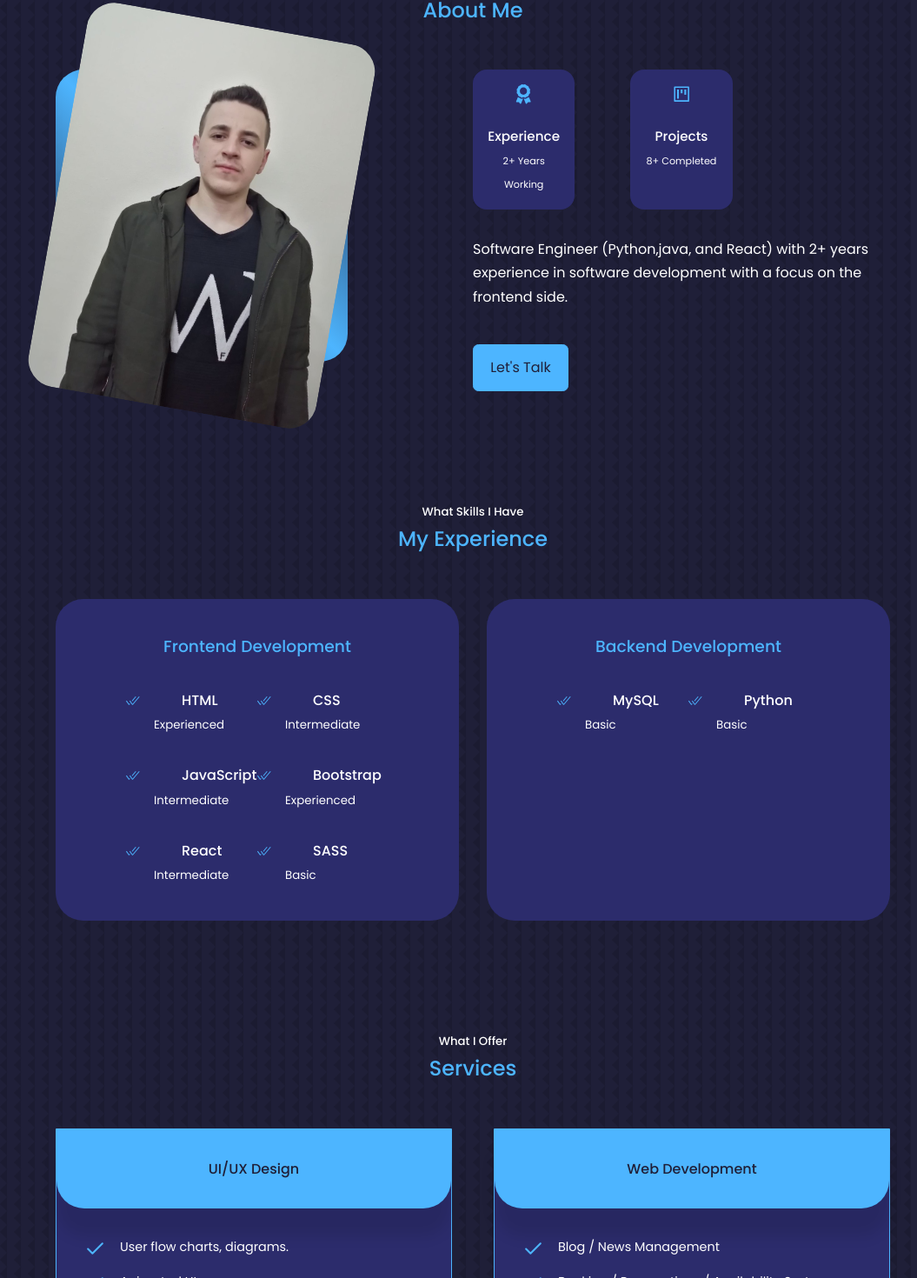
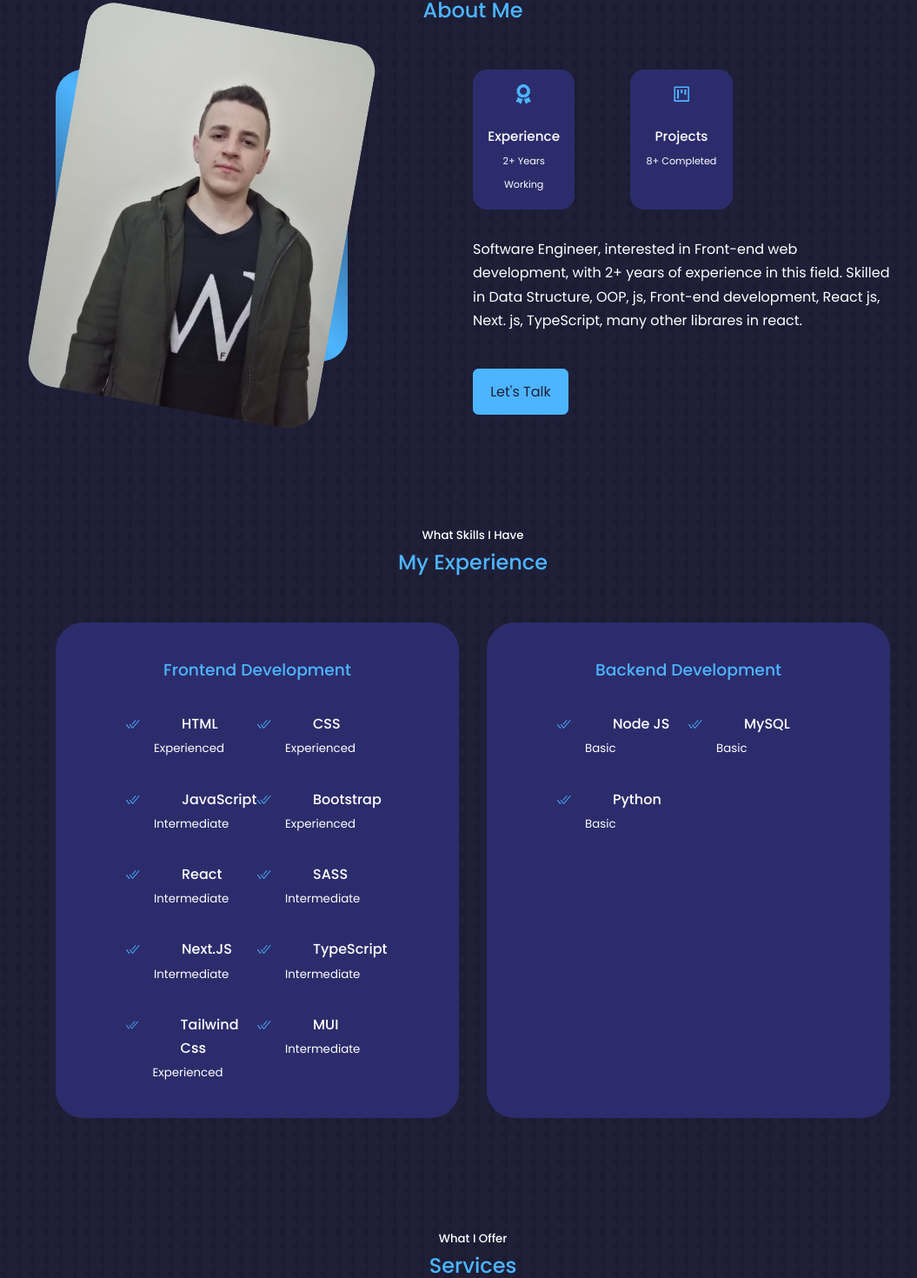
Before and after one commit to Alifouanne/my-portfolio, a React (Create React App) app: page / in a window 1280 px wide. Shown: the part 1279-2749 px from the top of the page at 87% size, without its empty margins (96-1151 px from the left). Built offline with nearby package versions, Linux system fonts and the light colour scheme.

Commit message:
some updates on carrer

```diff
--- a/src/components/Qualification/Qualification.jsx
+++ b/src/components/Qualification/Qualification.jsx
@@ -1,4 +1,4 @@
-import React from 'react'
+import React from "react";
 import { AiFillSafetyCertificate } from "react-icons/ai";
 import { BsCalendarDate } from "react-icons/bs";
 import { FaUserGraduate } from "react-icons/fa";
@@ -6,86 +6,103 @@ import { GiGraduateCap } from "react-icons/gi";
 import { TbCertificate } from "react-icons/tb";
 import "./Qualification.css";
 
-
 const Qualification = () => {
   return (
-        <section id='qualification'>
+    <section id="qualification">
       <h5>My personal journey</h5>
       <h2>Qualification</h2>
       <div className="container qualification__container">
         <div className="qualification__eduction">
-                    <div className='qualification__head'>
-                        <FaUserGraduate className='qualification__icon' />
+          <div className="qualification__head">
+            <FaUserGraduate className="qualification__icon" />
             <h3>Education</h3>
           </div>
           <div className="education__content">
-                        <article className='education__detail'>
-                            <div className='education__1'>
-                                <GiGraduateCap className='education__icon' />
+            <article className="education__detail">
+              <div className="education__1">
+                <GiGraduateCap className="education__icon" />
+
+                <h2>Master's in web science</h2>
+              </div>
+              <h3>Syria, Homs, Syrian Virtual University</h3>
+              <div className="date">
+                <BsCalendarDate className="education__date" />
+                <h4>2023 - now</h4>
+              </div>
+            </article>
+            <article className="education__detail">
+              <div className="education__1">
+                <GiGraduateCap className="education__icon" />
 
                 <h2>Bachelor In Software Engineering</h2>
-
               </div>
               <h3>Syria, Homs, Al-Baath University</h3>
               <div className="date">
-                                <BsCalendarDate className='education__date' />
+                <BsCalendarDate className="education__date" />
                 <h4>2015 - 2021</h4>
               </div>
             </article>
           </div>
         </div>
         <div className="qualification__cert">
-                    <div className='qualification__head'>
-                        <TbCertificate className='qualification__icon' />
+          <div className="qualification__head">
+            <TbCertificate className="qualification__icon" />
             <h3>Certificates</h3>
           </div>
           <div className="education__content">
-                        <article className='education__detail'>
-                            <div className='education__1'>
-                                <AiFillSafetyCertificate className='education__icon' />
+            <article className="education__detail">
+              <div className="education__1">
+                <AiFillSafetyCertificate className="education__icon" />
                 <h2>Get Started With Adobe XD</h2>
               </div>
               <h3>Coursera Certificate</h3>
               <h4>BY Carmen Rojas</h4>
             </article>
-                        <article className='education__detail'>
-                            <div className='education__1'>
-                                <AiFillSafetyCertificate className='education__icon' />
+            <article className="education__detail">
+              <div className="education__1">
+                <AiFillSafetyCertificate className="education__icon" />
                 <h2>Responsive Website With HTML5 CSS3 JS</h2>
               </div>
               <h3>Udemy Certificate</h3>
               <h4>BY Adil Ahmed</h4>
             </article>
-                        <article className='education__detail'>
-                            <div className='education__1'>
-                                <AiFillSafetyCertificate className='education__icon' />
+            <article className="education__detail">
+              <div className="education__1">
+                <AiFillSafetyCertificate className="education__icon" />
                 <h2>The Web Front End Learning Guide</h2>
               </div>
               <h3>Udemy Certificate</h3>
               <h4>BY Hassan Fulaih</h4>
             </article>
-                        <article className='education__detail'>
-                            <div className='education__1'>
-                                <AiFillSafetyCertificate className='education__icon' />
+            <article className="education__detail">
+              <div className="education__1">
+                <AiFillSafetyCertificate className="education__icon" />
                 <h2>React JS Tutorial</h2>
               </div>
               <h3>Codevolution In Youtube</h3>
               <h4>BY Vishwas Gopinath</h4>
             </article>
-                        <article className='education__detail'>
-                            <div className='education__1'>
-                                <AiFillSafetyCertificate className='education__icon' />
+            <article className="education__detail">
+              <div className="education__1">
+                <AiFillSafetyCertificate className="education__icon" />
                 <h2>SASS Tutorial</h2>
               </div>
               <h3>Nour Homsi In Youtube</h3>
               <h4>BY Nour Homsi</h4>
             </article>
+            <article className="education__detail">
+              <div className="education__1">
+                <AiFillSafetyCertificate className="education__icon" />
+                <h2>Next.JS Tutorial</h2>
+              </div>
+              <h3>Codevolution In Youtube</h3>
+              <h4>BY Vishwas Gopinath</h4>
+            </article>
           </div>
         </div>
       </div>
+    </section>
+  );
+};
 
-        </section>
-    )
-}
-
-export default Qualification
+export default Qualification;
--- a/src/components/about/About.jsx
+++ b/src/components/about/About.jsx
@@ -30,8 +30,10 @@ const About = () => {
             </article>
           </div>
           <p>
-            Software Engineer (Python,java, and React) with 2+ years experience
-            in software development with a focus on the frontend side.{" "}
+            Software Engineer, interested in Front-end web development, with 2+
+            years of experience in this field. Skilled in Data Structure, OOP,
+            js, Front-end development, React js, Next. js, TypeScript, many
+            other librares in react.{" "}
           </p>
           <a href="#contact" className="btn btn-primary ">
             Let's Talk
--- a/src/components/experince/Experince.jsx
+++ b/src/components/experince/Experince.jsx
@@ -22,7 +22,7 @@ const Experince = () => {
               <VscCheckAll className="experience__details-icon" />
               <div>
                 <h4>CSS</h4>
-                <small className="text-light">Intermediate</small>
+                <small className="text-light">Experienced</small>
               </div>
             </article>
             <article className="experience__details">
@@ -50,7 +50,35 @@ const Experince = () => {
               <VscCheckAll className="experience__details-icon" />
               <div>
                 <h4>SASS</h4>
-                <small className="text-light">Basic</small>
+                <small className="text-light">Intermediate</small>
+              </div>
+            </article>
+            <article className="experience__details">
+              <VscCheckAll className="experience__details-icon" />
+              <div>
+                <h4>Next.JS</h4>
+                <small className="text-light">Intermediate</small>
+              </div>
+            </article>
+            <article className="experience__details">
+              <VscCheckAll className="experience__details-icon" />
+              <div>
+                <h4>TypeScript</h4>
+                <small className="text-light">Intermediate</small>
+              </div>
+            </article>
+            <article className="experience__details">
+              <VscCheckAll className="experience__details-icon" />
+              <div>
+                <h4>Tailwind Css</h4>
+                <small className="text-light">Experienced</small>
+              </div>
+            </article>
+            <article className="experience__details">
+              <VscCheckAll className="experience__details-icon" />
+              <div>
+                <h4>MUI</h4>
+                <small className="text-light">Intermediate</small>
               </div>
             </article>
           </div>
@@ -59,27 +87,13 @@ const Experince = () => {
         <div className="experience__backend">
           <h3>Backend Development</h3>
           <div className="experience__content">
-            {/* <article className='experience__details'>
-              <VscCheckAll className='experience__details-icon' />
+            <article className="experience__details">
+              <VscCheckAll className="experience__details-icon" />
               <div>
                 <h4>Node JS</h4>
-                <small className='text-light'>Experienced</small>
+                <small className="text-light">Basic</small>
               </div>
-            </article> */}
-            {/* <article className='experience__details'>
-              <VscCheckAll className='experience__details-icon' />
-              <div>
-                <h4>Mongo DB</h4>
-                <small className='text-light'>Intermediate</small>
-              </div>
-            </article> */}
-            {/* <article className='experience__details'>
-              <VscCheckAll className='experience__details-icon' />
-              <div>
-                <h4>PHP</h4>
-                <small className='text-light'>Intermediate</small>
-              </div>
-            </article> */}
+            </article>
             <article className="experience__details">
               <VscCheckAll className="experience__details-icon" />
               <div>
--- a/src/components/header/Cta.jsx
+++ b/src/components/header/Cta.jsx
@@ -1,5 +1,5 @@
 import React from 'react'
-import CV from '../../assets/CV .pdf'
+import CV from "../../assets/CV.pdf";
 
 const Cta = () => {
     return (
--- a/src/components/header/Header.jsx
+++ b/src/components/header/Header.jsx
@@ -9,7 +9,9 @@ const Header = () => {
       <div className="container header__container">
         <h5>Hello I'm</h5>
         <h1>Ali Fouanne</h1>
-        <h5 className="text-light">Front-End Web Developer</h5>
+        <h5 className="text-light">
+          Software Engineer | Front-end web developer | React Developer
+        </h5>
         <Cta />
         <HeaderSocials />
         <div className="me">
```
Lines whose indentation alone changed are shown as unchanged.
